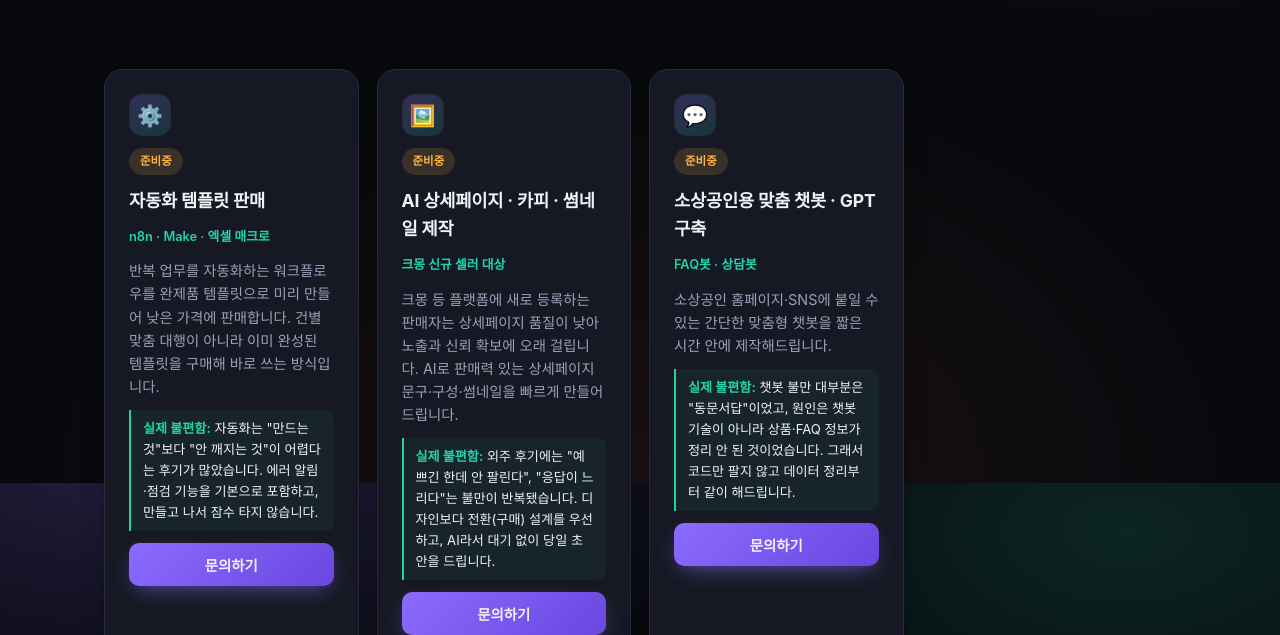
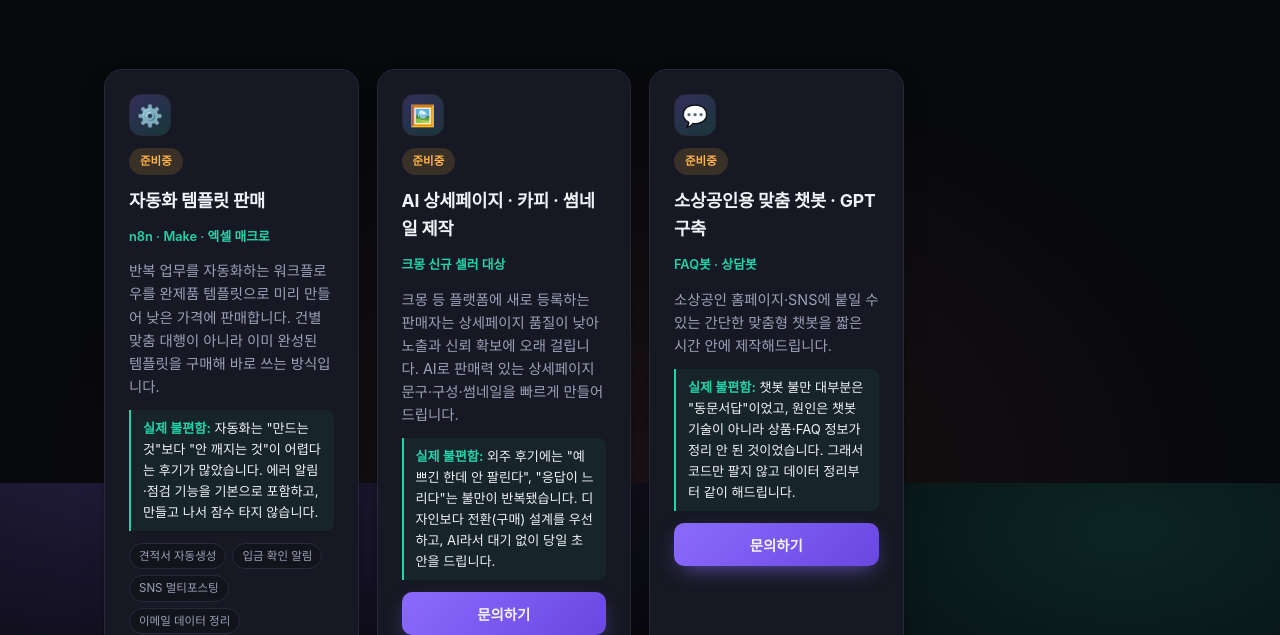
Before and after one commit to ekdrmf-cell/ekdrmf-cell.github.io, a plain HTML site: page services.html in a window 1280 px wide. Shown: the part 317-952 px from the top of the page. Drawn offline with Linux system fonts and the light colour scheme; a web font is replaced by a local one.

Commit message:
긱뉴스/Product Hunt 교차검증으로 자동화 서비스 상품을 구체화
n8n 관련 Reddit 실패담, Product Hunt 공식 리뷰의 단점("Slow
setup. Requires internal ownership"), 크몽 베스트셀러의
"평생 유지보수" 마케팅 문구까지 3개 독립 출처가 모두 "유지보수
못 하는 게 진짜 문제"를 가리켜 삼각검증됨. 자동화 템플릿을
추상적 카테고리 대신 견적서 자동생성/입금확인 알림/SNS
멀티포스팅/이메일 정리 같은 구체적 상품 단위로 쪼갬.

Co-Authored-By: Claude Sonnet 5 <noreply@anthropic.com>

```diff
--- a/services.html
+++ b/services.html
@@ -28,6 +28,12 @@
           건별 맞춤 대행이 아니라 이미 완성된 템플릿을 구매해 바로 쓰는 방식입니다.
         </p>
         <p class="insight"><b>실제 불편함:</b> 자동화는 "만드는 것"보다 "안 깨지는 것"이 어렵다는 후기가 많았습니다. 에러 알림·점검 기능을 기본으로 포함하고, 만들고 나서 잠수 타지 않습니다.</p>
+        <div class="tag-row">
+          <span class="tag">견적서 자동생성</span>
+          <span class="tag">입금 확인 알림</span>
+          <span class="tag">SNS 멀티포스팅</span>
+          <span class="tag">이메일 데이터 정리</span>
+        </div>
         <button class="btn btn-primary" onclick="alert('문의 연결은 준비 중입니다. 곧 이메일/카카오톡 채널로 연결됩니다.')">문의하기</button>
       </div>
 
```
